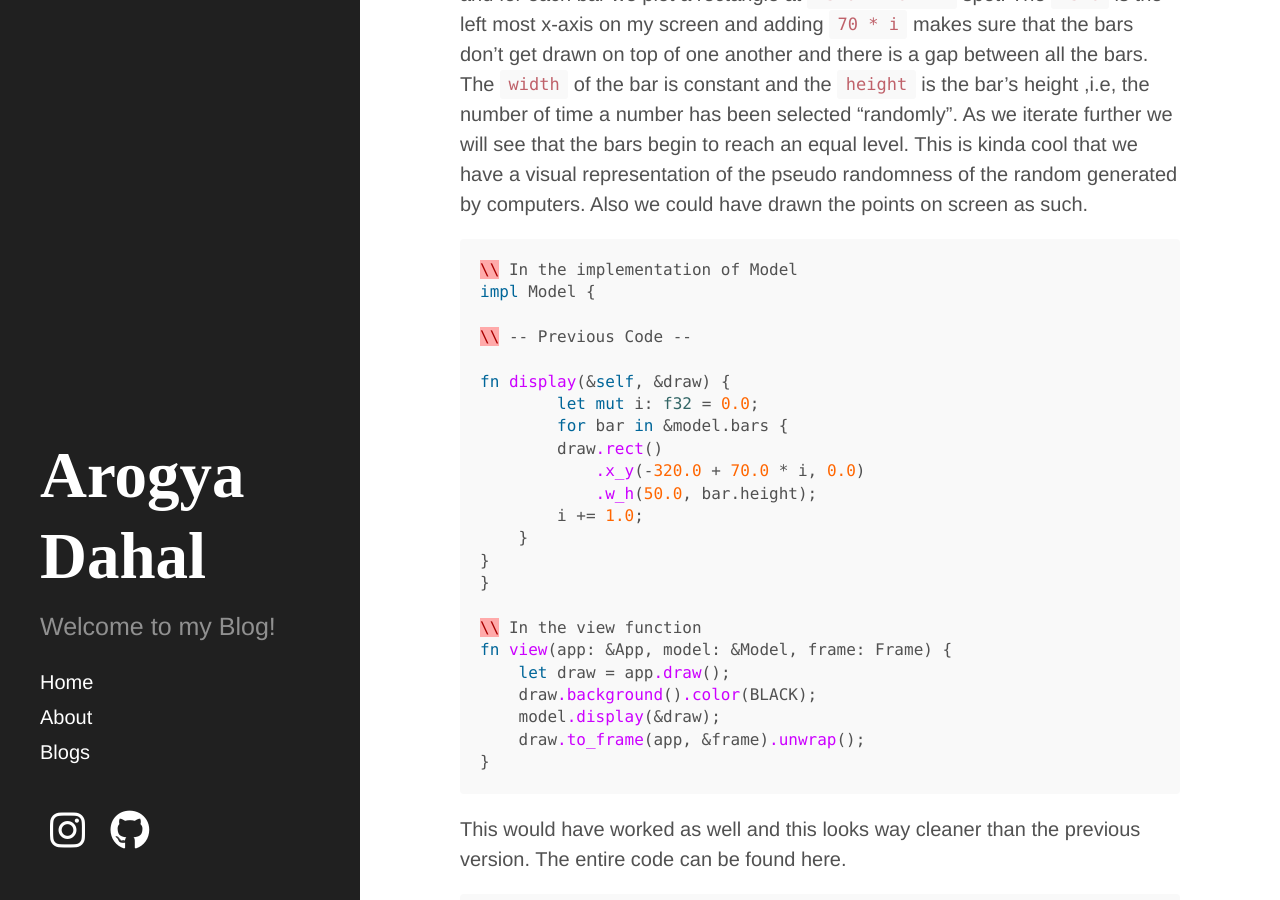
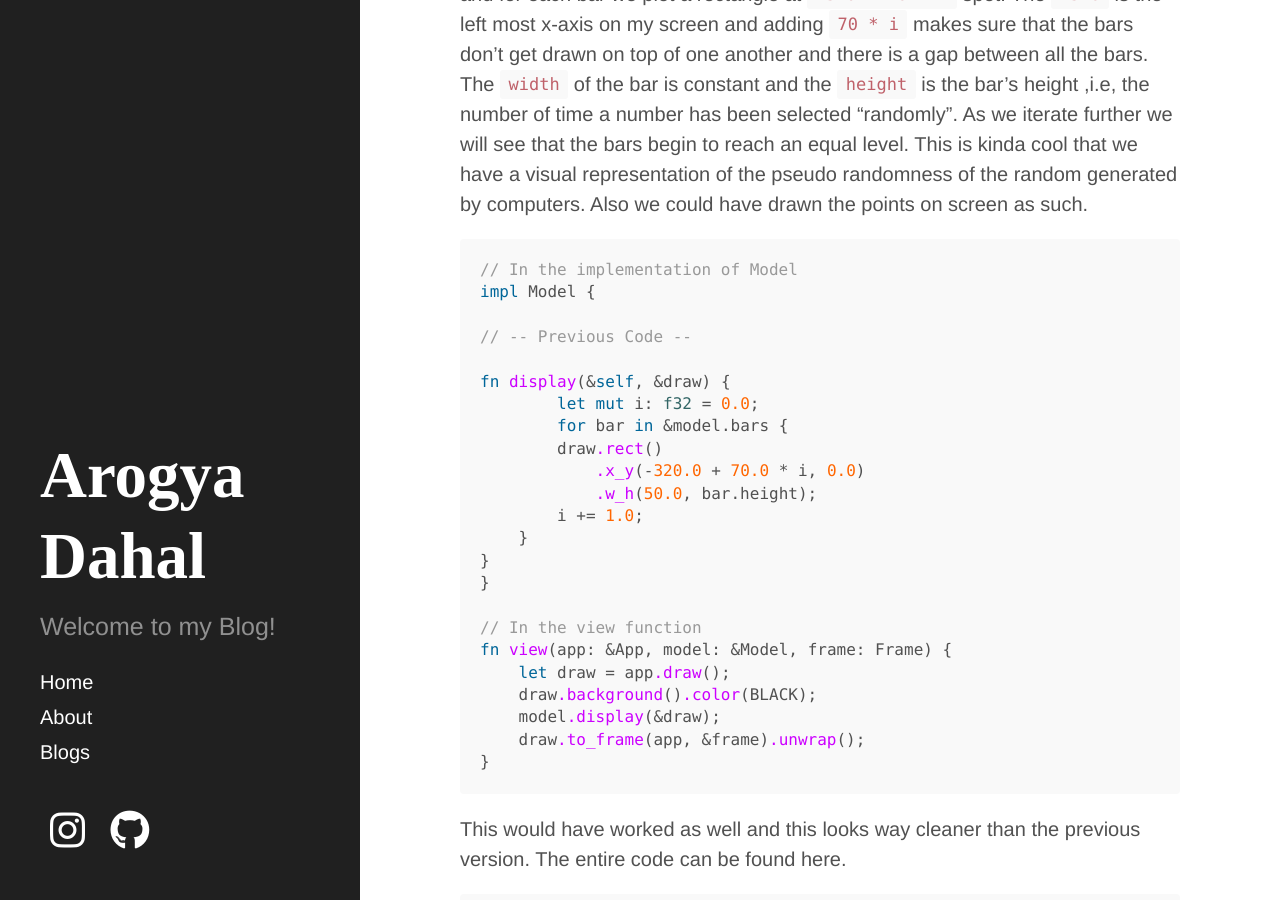
Before and after one commit to arogyad/arogyad.github.io, a Jekyll site: the page built from _posts/2021-06-21-Random Or Not to be Random.md, in a window 1280 px wide and 900 px high, scrolled down 3920 px. Built offline with Jekyll 4.4.1, drawn with Linux system fonts in a browser that asks for light colours; nearby versions of some CDN libraries; some web fonts are replaced.

````diff
--- a/_posts/2021-06-21-Random Or Not to be Random.md
+++ b/_posts/2021-06-21-Random Or Not to be Random.md
@@ -107,10 +107,10 @@ fn view(app: &App, model: &Model, frame: Frame) {
 ```
 Here, we first create a draw object with `app.draw()`. We color the background black and create a mutable variable named `i`.  The variable is to provide a gap between each bars. Next we loop through the entire `bars` vector in the model and for each bar we plot a rectangle at `-320 + 70 * i` spot. The `-320` is the left most x-axis on my screen and adding `70 * i` makes sure that the bars don't get drawn on top of one another and there is a gap between all the bars. The `width` of the bar is constant and the `height` is the bar's height ,i.e, the number of time a number has been selected "randomly". As we iterate further we will see that the bars begin to reach an equal level. This is kinda cool that we have a visual representation of the pseudo randomness of the random generated by computers. Also we could have drawn the points on screen as such.
 ```rust
-\\ In the implementation of Model
+// In the implementation of Model
 impl Model {
 
-\\ -- Previous Code --
+// -- Previous Code --
 
 fn display(&self, &draw) {
 	let mut i: f32 = 0.0;
@@ -123,7 +123,7 @@ fn display(&self, &draw) {
 }
 }
 
-\\ In the view function
+// In the view function
 fn view(app: &App, model: &Model, frame: Frame) {
     let draw = app.draw();
     draw.background().color(BLACK);
````
